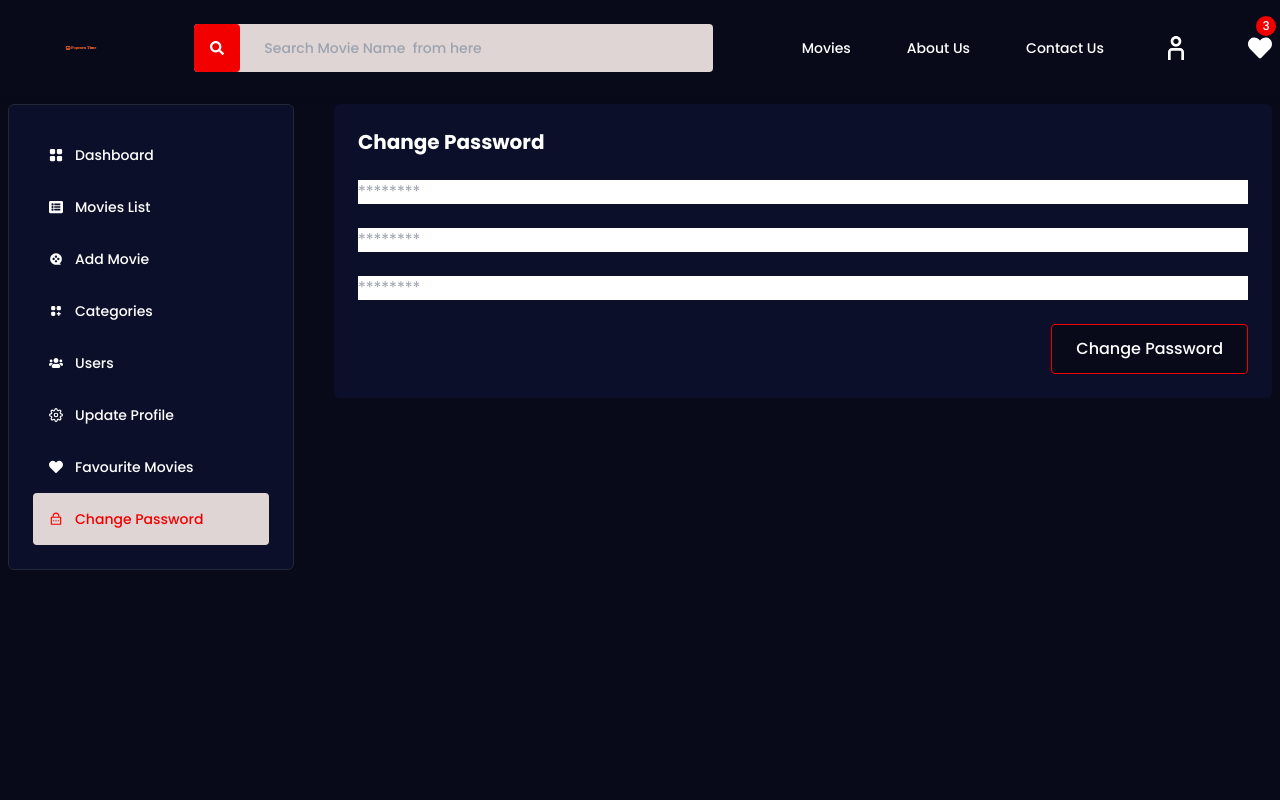
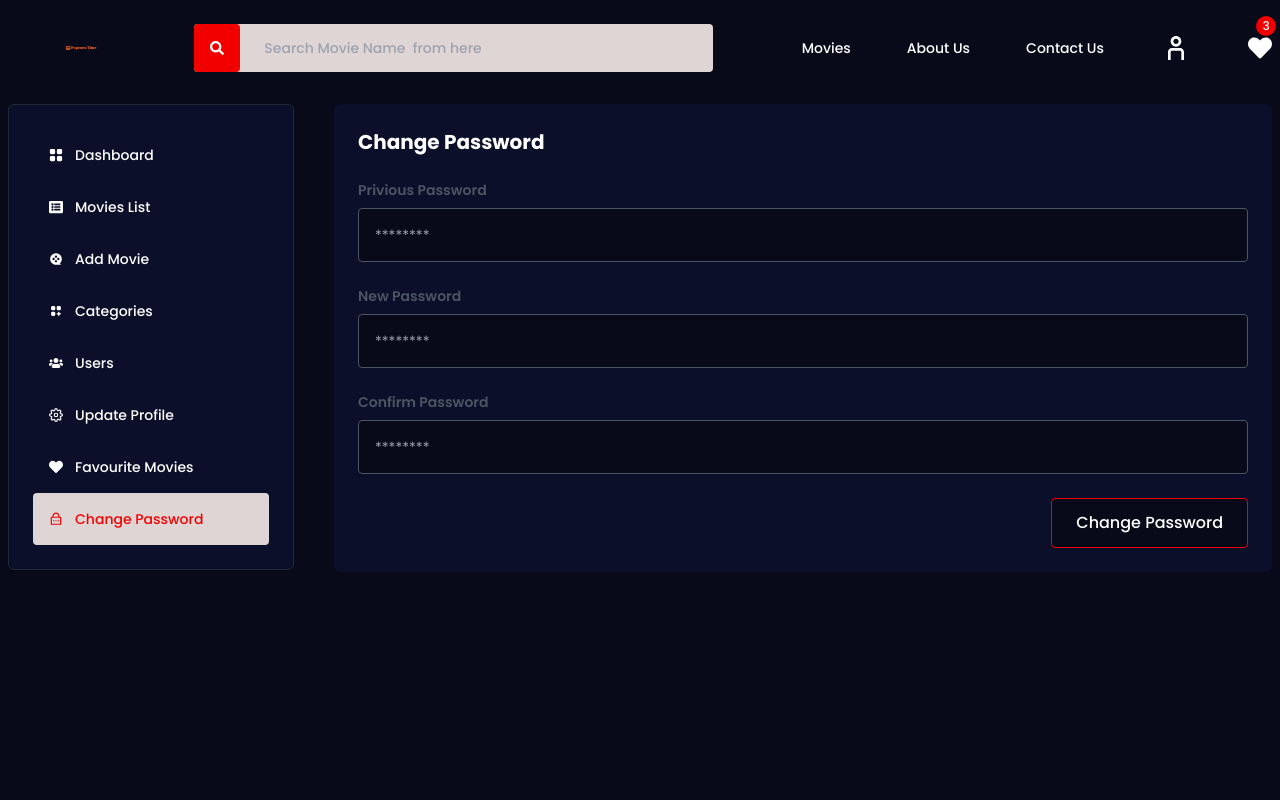
Before and after one commit to Sachin-Jandy-Rhoods/Pop-Corn-Time, a React (Vite) app in the folder client/: page /password in a window 1280 px wide. Shown: the top 800 px of the page. Built offline with nearby package versions, Linux system fonts and the light colour scheme.

Commit message:
import Input component in changepassword,updatepassword

```diff
--- a/client/src/Screens/Dashboard/Admin/Password.jsx
+++ b/client/src/Screens/Dashboard/Admin/Password.jsx
@@ -1,7 +1,6 @@
 import React from 'react'
 import SideBar from './SideBar'
-import { Input } from '@headlessui/react'
-// import {Input} from '../../../Components/UsedInputs'
+import { Input } from '../../../Components/UsedInputs'
 
 
 const Password = () => {
@@ -16,13 +15,13 @@ const Password = () => {
           type="password"
           bg={true}
         />
-        <input
+        <Input
           label="New Password"
           placeholder="********"
           type="password"
           bg={true}
         />
-         <input
+         <Input
           label="Confirm Password"
           placeholder="********"
           type="password"
--- a/client/src/Screens/Dashboard/Admin/Profile.jsx
+++ b/client/src/Screens/Dashboard/Admin/Profile.jsx
@@ -1,7 +1,7 @@
 import React from 'react'
 import SideBar from './SideBar'
 import Uploder from '../../../Components/Uploder'
-// import {Input} from '../../../Components/UsedInputs'
+import { Input } from '../../../Components/UsedInputs'
 
 const Profile = () => {
   return (
@@ -9,13 +9,13 @@ const Profile = () => {
       <div className='flex flex-col gap-6'>
         <h2 className='text-xl font-bold'>Profile</h2>
         <Uploder/>
-        <input
+        <Input
           label="FullName"
           placeholder="netflexo react tailwind"
           type="text"
           bg={true}
         />
-        <input
+        <Input
           label="Email"
           placeholder="netflexo@gmail.com"
           type="email"
```
